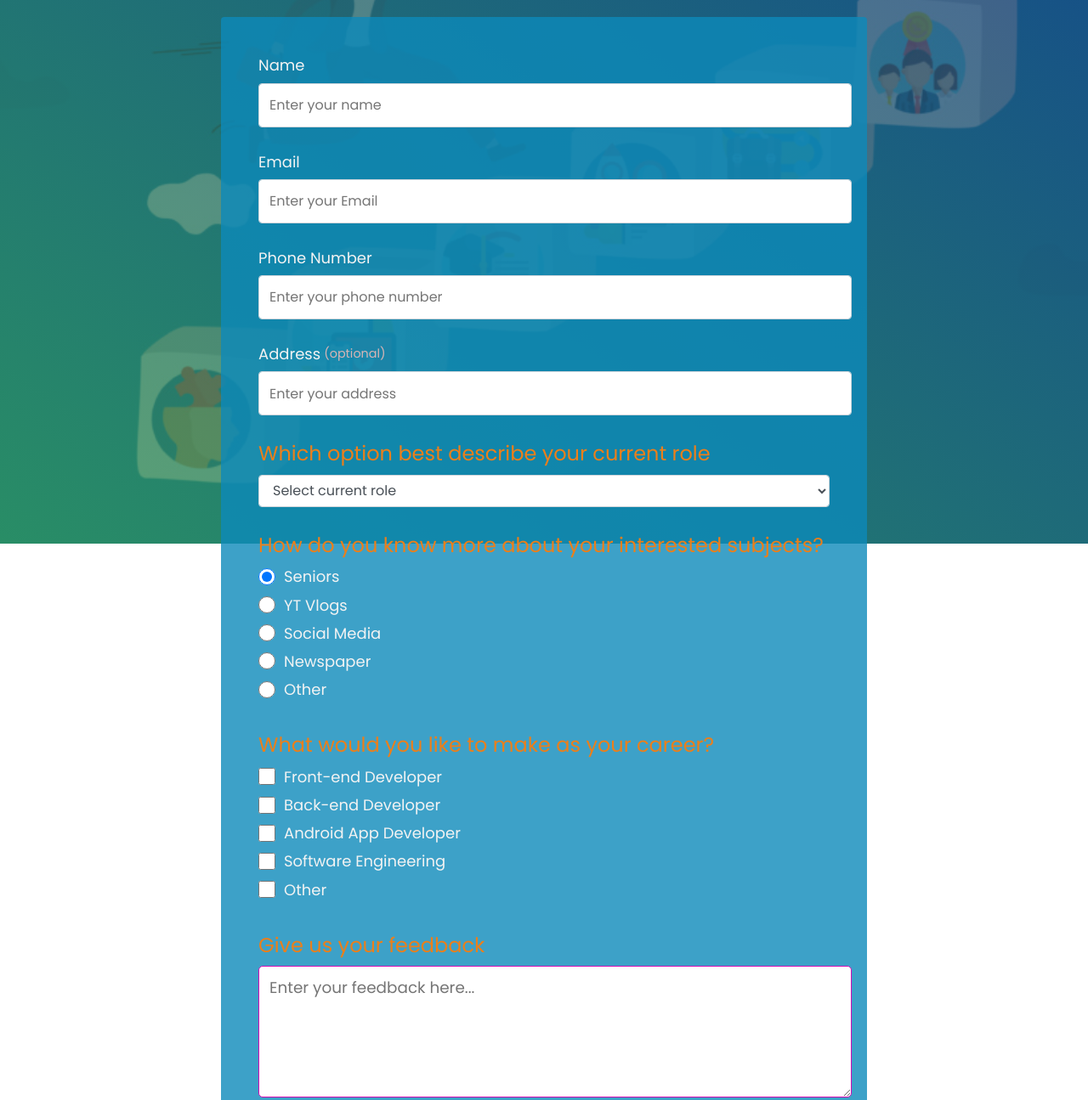
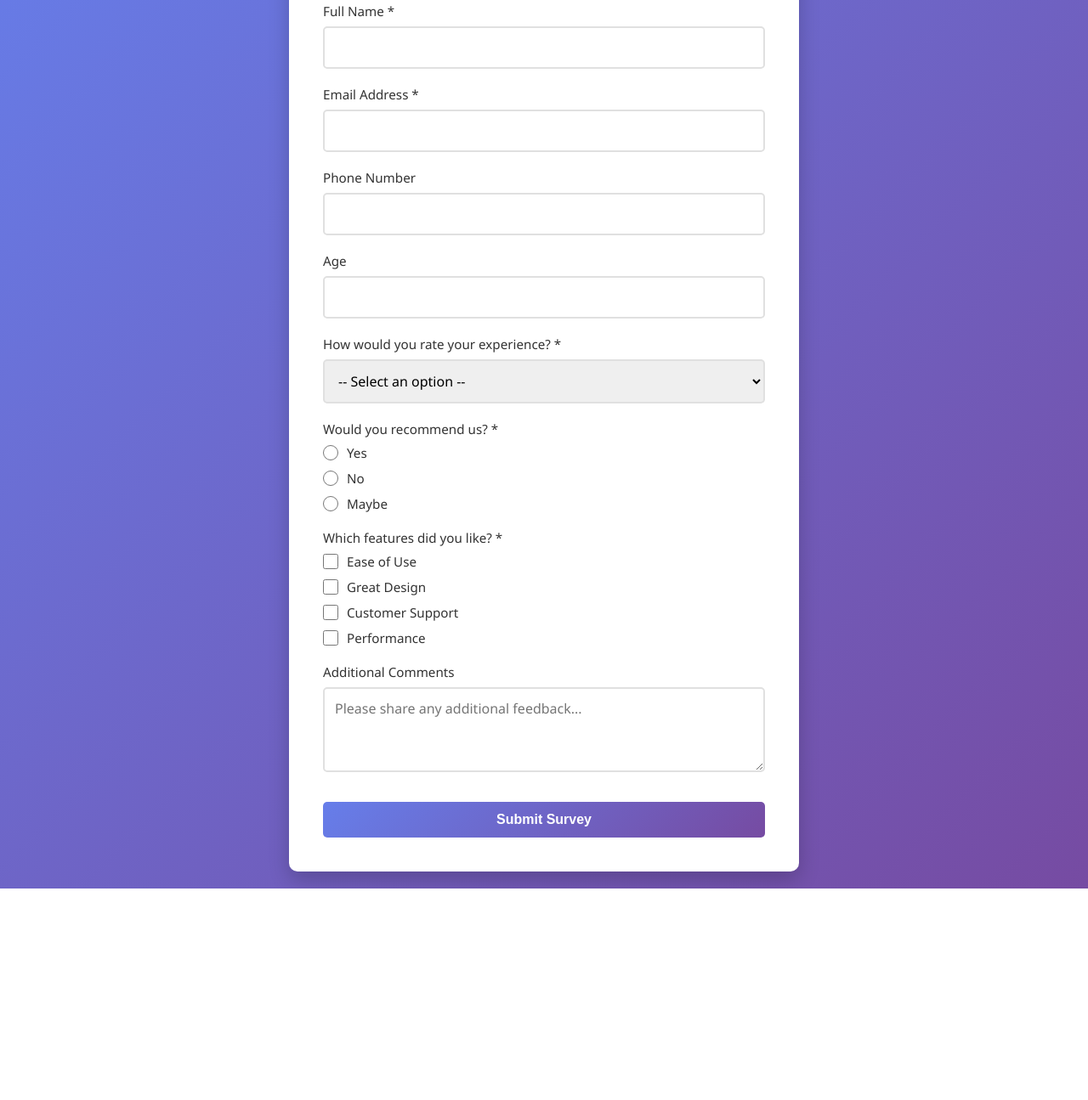
Before and after one commit to awhyshll/surveyform, a plain HTML site: page index.html in a window 1280 px wide. Shown: the part 160-1455 px from the top of the page at 85% size. After the commit the page ends 1206 px from the top, so only its background shows below. Drawn offline with Linux system fonts and the light colour scheme.

Commit message:
Improve survey form with enhanced styling and user experience

```diff
--- a/index.html
+++ b/index.html
@@ -3,124 +3,241 @@
 <head>
     <meta charset="UTF-8">
     <meta name="viewport" content="width=device-width, initial-scale=1.0">
+    <title>Survey Form</title>
+    <style>
+        * {
+            margin: 0;
+            padding: 0;
+            box-sizing: border-box;
+        }
 
-    <link rel="stylesheet" href="form.css">
-    <title>Survey Form</title>
+        body {
+            font-family: 'Segoe UI', Tahoma, Geneva, Verdana, sans-serif;
+            background: linear-gradient(135deg, #667eea 0%, #764ba2 100%);
+            min-height: 100vh;
+            display: flex;
+            justify-content: center;
+            align-items: center;
+            padding: 20px;
+        }
+
+        .container {
+            background: white;
+            border-radius: 10px;
+            box-shadow: 0 10px 25px rgba(0, 0, 0, 0.2);
+            padding: 40px;
+            max-width: 600px;
+            width: 100%;
+        }
+
+        h1 {
+            color: #333;
+            margin-bottom: 10px;
+            text-align: center;
+            font-size: 2em;
+        }
+
+        .subtitle {
+            color: #666;
+            text-align: center;
+            margin-bottom: 30px;
+            font-size: 0.95em;
+        }
+
+        .form-group {
+            margin-bottom: 20px;
+        }
+
+        label {
+            display: block;
+            margin-bottom: 8px;
+            color: #333;
+            font-weight: 500;
+            font-size: 0.95em;
+        }
+
+        input[type="text"],
+        input[type="email"],
+        input[type="number"],
+        input[type="date"],
+        select,
+        textarea {
+            width: 100%;
+            padding: 12px;
+            border: 2px solid #e0e0e0;
+            border-radius: 5px;
+            font-size: 1em;
+            font-family: inherit;
+            transition: border-color 0.3s ease;
+        }
+
+        input[type="text"]:focus,
+        input[type="email"]:focus,
+        input[type="number"]:focus,
+        input[type="date"]:focus,
+        select:focus,
+        textarea:focus {
+            outline: none;
+            border-color: #667eea;
+            box-shadow: 0 0 0 3px rgba(102, 126, 234, 0.1);
+        }
+
+        textarea {
+            resize: vertical;
+            min-height: 100px;
+        }
+
+        .radio-group,
+        .checkbox-group {
+            display: flex;
+            flex-direction: column;
+            gap: 10px;
+        }
+
+        .radio-group label,
+        .checkbox-group label {
+            display: flex;
+            align-items: center;
+            margin-bottom: 0;
+            font-weight: 400;
+        }
+
+        input[type="radio"],
+        input[type="checkbox"] {
+            margin-right: 10px;
+            cursor: pointer;
+            width: 18px;
+            height: 18px;
+        }
+
+        .submit-btn {
+            width: 100%;
+            padding: 12px;
+            background: linear-gradient(135deg, #667eea 0%, #764ba2 100%);
+            color: white;
+            border: none;
+            border-radius: 5px;
+            font-size: 1em;
+            font-weight: 600;
+            cursor: pointer;
+            transition: transform 0.2s ease, box-shadow 0.2s ease;
+            margin-top: 10px;
+        }
+
+        .submit-btn:hover {
+            transform: translateY(-2px);
+            box-shadow: 0 5px 15px rgba(102, 126, 234, 0.4);
+        }
+
+        .submit-btn:active {
+            transform: translateY(0);
+        }
+
+        @media (max-width: 600px) {
+            .container {
+                padding: 20px;
+            }
+
+            h1 {
+                font-size: 1.5em;
+            }
+
+            input[type="text"],
+            input[type="email"],
+            input[type="number"],
+            input[type="date"],
+            select,
+            textarea {
+                font-size: 16px;
+            }
+        }
+    </style>
 </head>
 <body>
-    <div class="container ">
-        <header class="header">
-            <h1 id="title">
-                Survey about Career Interests
-            </h1>
-            <p id="description">
-                Please share the fields of your interest
-            </p>
-        </header>
-        <form action="" id="survey-form">
+    <div class="container">
+        <h1>Customer Survey</h1>
+        <p class="subtitle">We'd love to hear your feedback</p>
 
-            <!-- Text section -->
+        <form id="surveyForm">
             <div class="form-group">
-                <label for="name">Name</label>
-                <input type="text" name="name" id="name" class="formControl" placeholder="Enter your name" required>
+                <label for="name">Full Name *</label>
+                <input type="text" id="name" name="name" required>
             </div>
-            <!-- end of text section -->
 
-            <!-- Type Email section -->
             <div class="form-group">
-                <label for="email">Email</label>
-                <input type="email" name="email" id="email" class="formControl" placeholder="Enter your Email" required>
+                <label for="email">Email Address *</label>
+                <input type="email" id="email" name="email" required>
             </div>
-            <!-- end of Email section -->
 
-            <!-- Type Number section -->
             <div class="form-group">
                 <label for="phone">Phone Number</label>
-                <input type="number" name="phone" id="phone" class="formControl" placeholder="Enter your phone number" required>
+                <input type="text" id="phone" name="phone">
             </div>
-            <!-- end of Number section -->
 
-            <!-- Type Number section -->
             <div class="form-group">
-                <label for="address">Address <span class="clue">(optional)</span></label>
-                <input type="text" name="address" id="address" class="formControl" placeholder="Enter your address">
+                <label for="age">Age</label>
+                <input type="number" id="age" name="age" min="18" max="120">
             </div>
-            <!--  end of number section -->
 
-            <!-- select section -->
             <div class="form-group">
-                <p id="quest">Which option best describe your current role</p>
-                <select name="role" required id="dropdown" class="formControl">
-                    <option value disabled selected >Select current role</option>
-                    <option value="1st year student">1st year student</option>
-                    <option value="2nd year student">2nd year student</option>
-                    <option value="3rd year student">3rd year student</option>
-                    <option value="4th year student">4th year student</option>
+                <label for="experience">How would you rate your experience? *</label>
+                <select id="experience" name="experience" required>
+                    <option value="">-- Select an option --</option>
+                    <option value="excellent">Excellent</option>
+                    <option value="good">Good</option>
+                    <option value="average">Average</option>
+                    <option value="poor">Poor</option>
                 </select>
             </div>
-            <!-- end of select section -->
 
-            <!-- radio button section -->
             <div class="form-group">
-                <p id="quest">How do you know more about your interested subjects?</p>
-                <label for="">
-                    <input type="radio" name="source" value="seniors"
-                    class="inputRadio"
-                    checked> Seniors
+                <label>Would you recommend us? *</label>
+                <div class="radio-group">
+                    <label>
+                        <input type="radio" name="recommend" value="yes" required> Yes
                     </label>
-                <label for="">
-                    <input type="radio" name="source" value="vlogs"
-                    class="inputRadio"
-                    > YT Vlogs
+                    <label>
+                        <input type="radio" name="recommend" value="no" required> No
                     </label>
-                <label for="">
-                    <input type="radio" name="source" value="social-media"
-                    class="inputRadio"
-                    > Social Media
-                </label>
-                <label for="">
-                    <input type="radio" name="source" value="newspaper"
-                    class="inputRadio"
-                    > Newspaper
-                </label>
-                <label for="">
-                    <input type="radio" name="source" value="other"
-                    class="inputRadio"
-                    > Other
+                    <label>
+                        <input type="radio" name="recommend" value="maybe" required> Maybe
                     </label>
                 </div>
-            <!-- end of radio button -->
+            </div>
 
-            <!-- Checkbox section -->
             <div class="form-group">
-                <p id="quest">What would you like to make as your career? </p>
-                <label for="">
-                    <input type="checkbox" name="prefer" class="checkbox" value="front-end-dev"> Front-end Developer
+                <label>Which features did you like? *</label>
+                <div class="checkbox-group">
+                    <label>
+                        <input type="checkbox" name="features" value="ease-of-use" required> Ease of Use
                     </label>
-                <label for="">
-                    <input type="checkbox" name="prefer" class="checkbox" value="back-end-dev"> Back-end Developer
+                    <label>
+                        <input type="checkbox" name="features" value="design"> Great Design
                     </label>
-                <label for="">
-                    <input type="checkbox" name="prefer" class="checkbox" value="app-dev">  Android App Developer
+                    <label>
+                        <input type="checkbox" name="features" value="customer-support"> Customer Support
                     </label>
-                <label for="">
-                    <input type="checkbox" name="prefer" class="checkbox" value="soft-engineering"> Software Engineering
-                </label>
-                <label for="">
-                    <input type="checkbox" name="prefer" class="checkbox" value="other"> Other
+                    <label>
+                        <input type="checkbox" name="features" value="performance"> Performance
                     </label>
                 </div>
-            <!-- End of checkbox section -->
+            </div>
 
-            <!-- Textarea section -->
             <div class="form-group">
-                <p id="quest">Give us your feedback</p>
-                <textarea name="feedback"  cols="30" rows="5"  id="feedback" class="textarea" placeholder="Enter your feedback here..."></textarea>
+                <label for="comments">Additional Comments</label>
+                <textarea id="comments" name="comments" placeholder="Please share any additional feedback..."></textarea>
             </div>
-            <div class="form-group">
-                <button type="submit" id="submit" class="btn">Submit</button>
-            </div>
+
+            <button type="submit" class="submit-btn">Submit Survey</button>
         </form>
     </div>
+
+    <script>
+        document.getElementById('surveyForm').addEventListener('submit', function(e) {
+            e.preventDefault();
+            alert('Thank you for completing the survey!');
+            this.reset();
+        });
+    </script>
 </body>
 </html>
```
Lines whose indentation alone changed are shown as unchanged.
